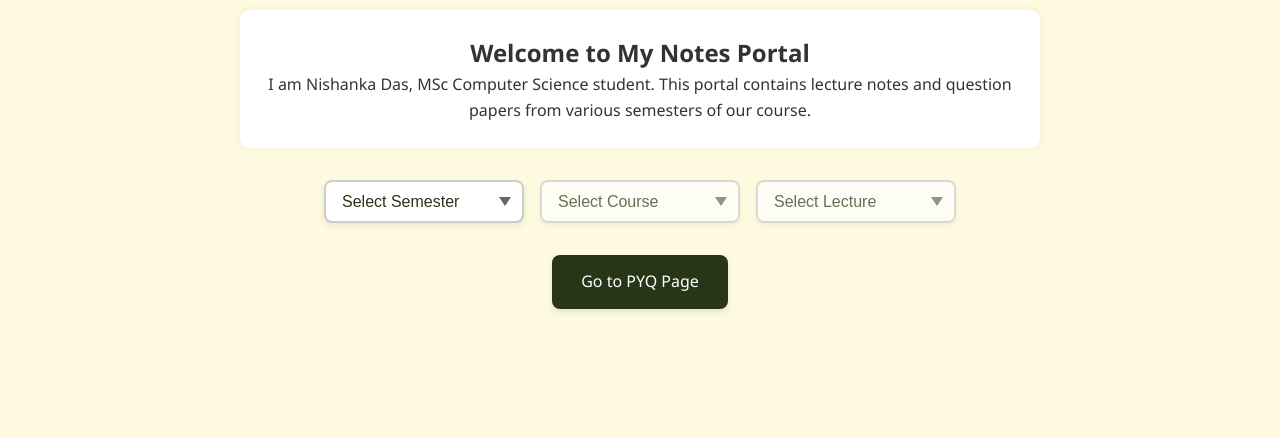
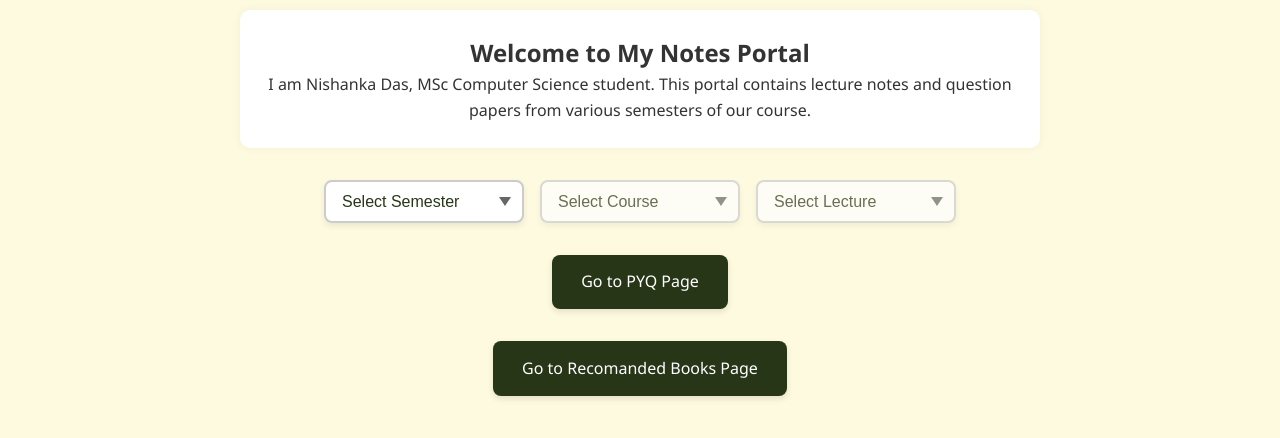
Before and after one commit to NishankaDas/msc, a plain HTML site: page index.html in a window 1280 px wide. Shown: the part 98-536 px from the top of the page. Drawn offline with Linux system fonts and the light colour scheme.

Commit message:
Update index.html

```diff
--- a/index.html
+++ b/index.html
@@ -169,6 +169,11 @@
   <a href="pyq.html" class="pyq-button">Go to PYQ Page</a>
 </div>
 
+<div id="linkContainer2"></div>
+  <div class="pyq-button-wrapper">
+  <a href="books.html" class="pyq-button">Go to Recomanded Books Page</a>
+</div>
+
 
 
   <script>
```
